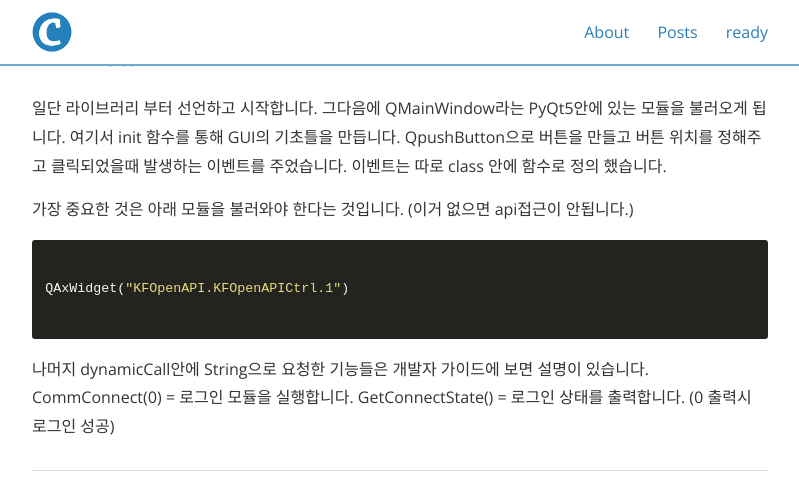
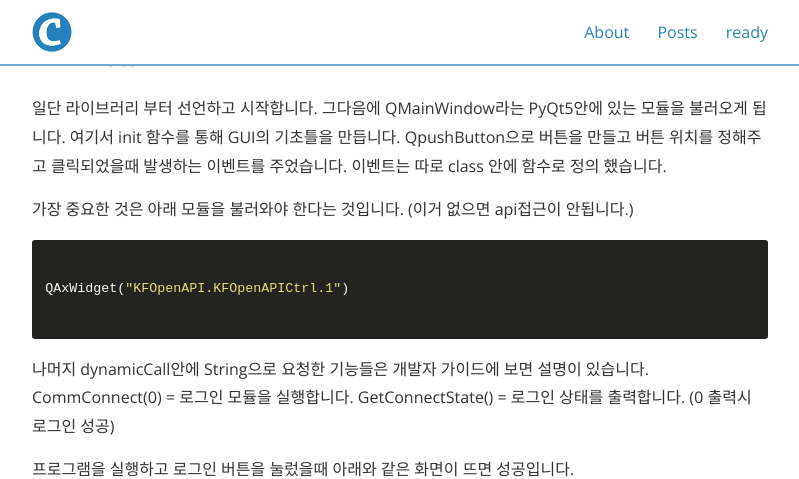
Before and after one commit to dongyeon94/DYblog, a Jekyll site: the page built from _posts/2020-04-29-kiwoom-login.md, in a window 1280 px wide and 1400 px high, scrolled down 2242 px. Shown: the top 479 px of the window, without its empty margins (240-1039 px from the left). Built offline with Jekyll 4.4.1, drawn with Linux system fonts in a browser that asks for light colours; nearby versions of some CDN libraries; some of the changed text lies outside the part shown; grey boxes are pictures that could not be loaded.

Commit message:
outsourcing kiwoom day2 uploading

```diff
--- a/_posts/2020-04-29-kiwoom-login.md
+++ b/_posts/2020-04-29-kiwoom-login.md
@@ -107,6 +107,10 @@
 CommConnect(0) = 로그인 모듈을 실행합니다.
 GetConnectState() = 로그인 상태를 출력합니다. (0 출력시 로그인 성공)
 
+프로그램을 실행하고 로그인 버튼을 눌렀을때 아래와 같은 화면이 뜨면 성공입니다.
+
+![키움](https://user-images.githubusercontent.com/37605781/80595302-781e4f80-8a5f-11ea-8ae0-0493eb6efa9e.jpg)
+(키움 증권은 따로 나옵니다. GUI안에 생긴거 아님!!)
 ---
 <div style="height: 50px;"></div>
 <div style="float: right;">
```
